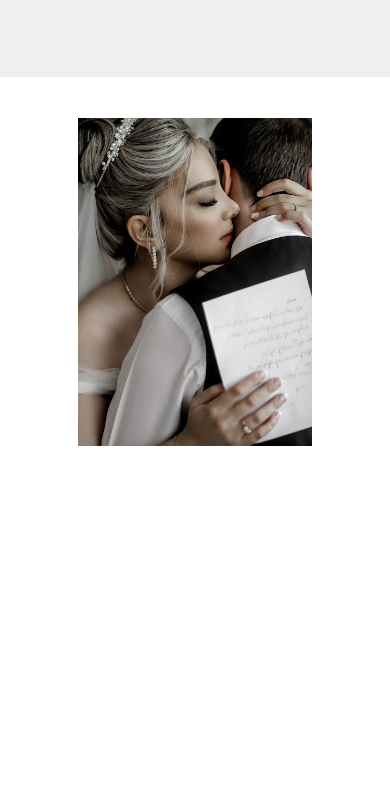
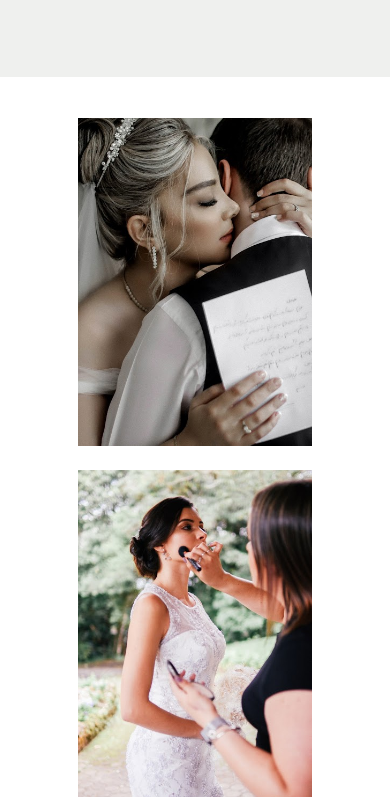
Before and after one commit to jerome310/Wedding-Website, a plain HTML site: page index.html in a window 390 px wide. Shown: the part 3334-4145 px from the top of the page. Before the commit the page ends 3794 px from the top, so only its background shows below. Drawn offline with Linux system fonts and the light colour scheme.

Commit message:
2nd images of wedding-bride

```diff
--- a/css/style.css
+++ b/css/style.css
@@ -335,19 +335,25 @@
   }
   .couple-image img {
     width: 60%;
+    object-fit: contain;
   }
-  /* .white-bride-img {
+  .white-bride-img {
     object-fit: contain;
     width: 100%;
     padding: 10px 0;
   }
-  .black-bride-img {
+  .white-bride-img img {
+    object-fit: contain;
+    width: 60%;
+  }
+
+  /* .black-bride-img {
     width: 100%;
     object-fit: contain;
     padding-top: 10px;
     padding-left: 0px;
-  }
-  .bride-par {
+  } */
+  /* .bride-par {
     width: 77%;
     margin: 30px auto;
     border-top-width: 3px;
@@ -356,16 +362,16 @@
     border-bottom-width: 3px;
     border-bottom-color: rgb(211, 219, 218);
     border-bottom-style: solid;
-  }
-  .bride-par p {
+  } */
+  /* .bride-par p {
     padding: 0 25px;
-  }
-  .friends-image {
+  } */
+  /* .friends-image {
     width: 100%;
     text-align: center;
     margin-left: 0px;
-  }
-  .friends-image img {
+  } */
+  /* .friends-image img {
     width: 77%;
     object-fit: contain;
     padding-top: 10px;
--- a/index.html
+++ b/index.html
@@ -80,9 +80,9 @@
                 <div class="couple-image">
                     <img src="/img/couple-images.jpg" alt="couple pic for flexwrap section">
                 </div>
-                <!-- <div class="white-bride-img">
+                <div class="white-bride-img">
                     <img src="/img/white-bride.jpg" alt="bride wearing a white dress">
-                </div> -->
+                </div>
             </div>
 
 
```
